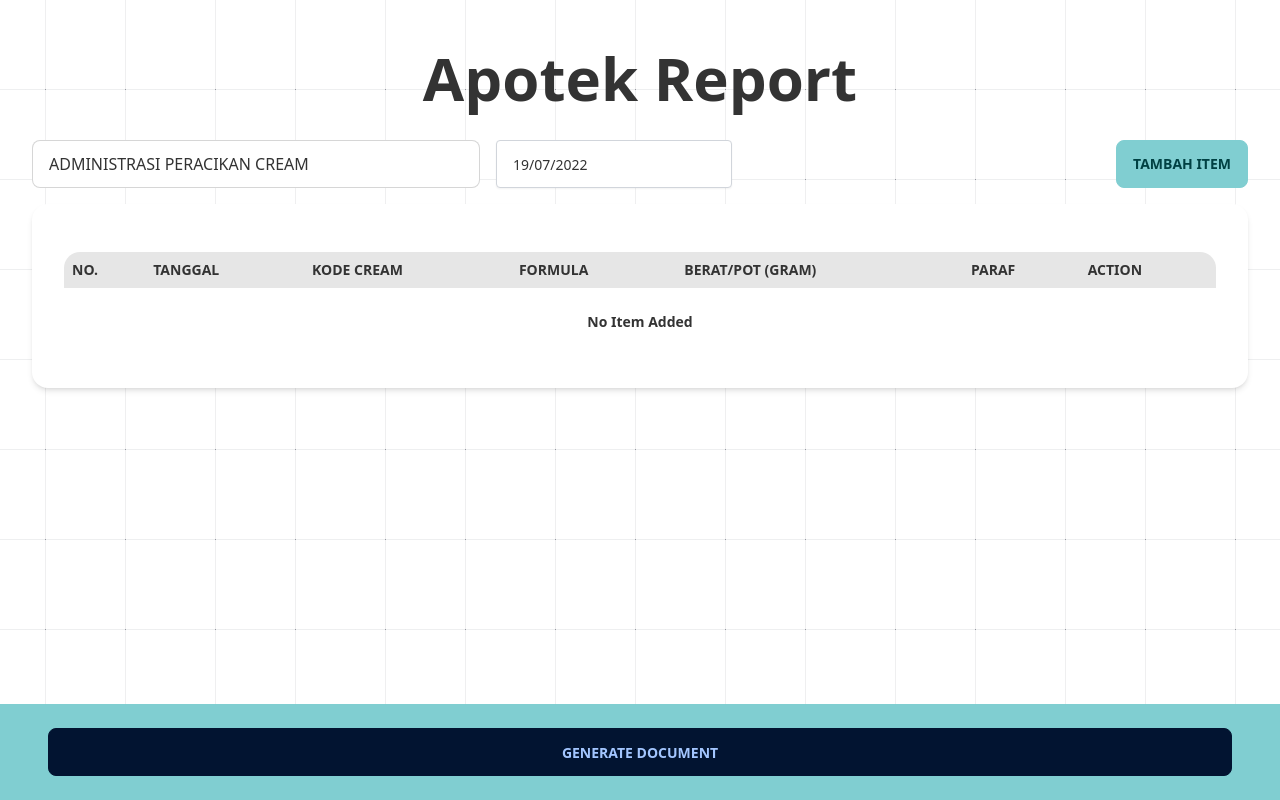
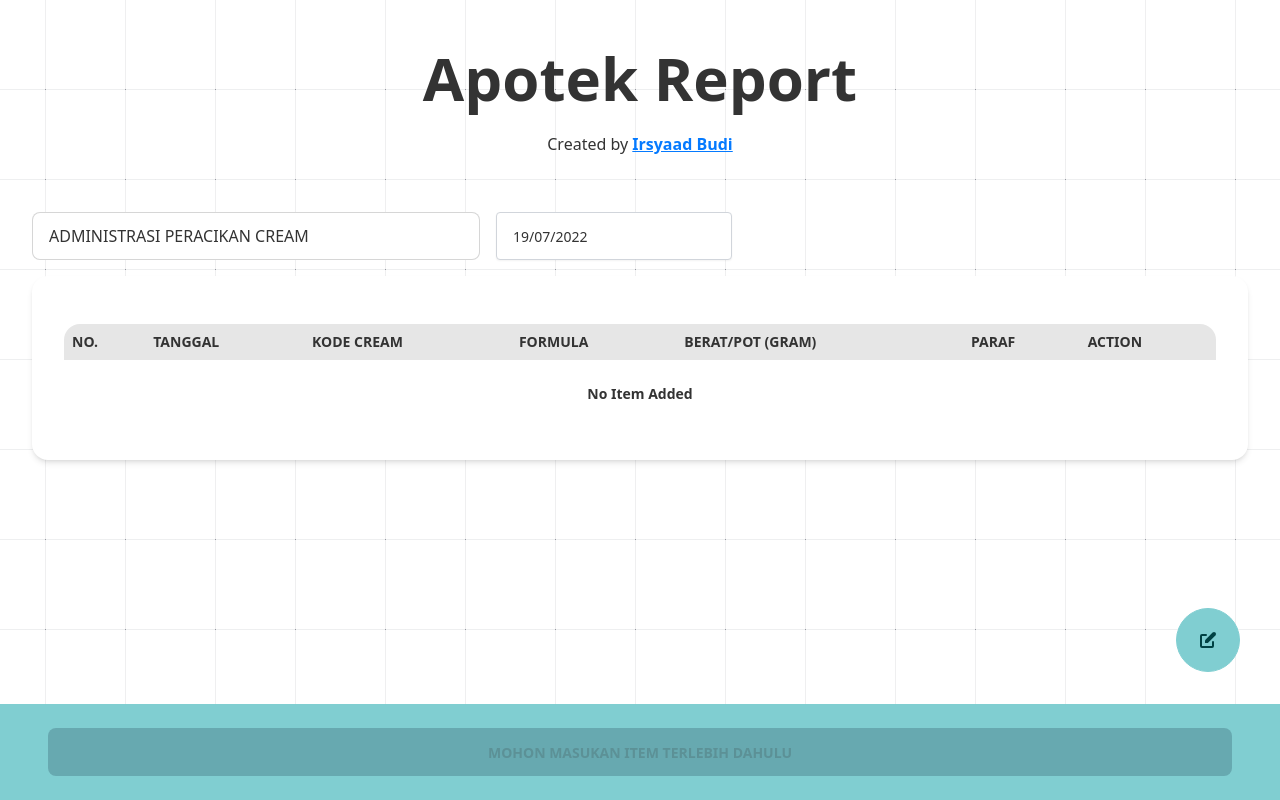
Before and after one commit to irsyaadbp/apotek-report, a React (Vite) app: page / in a window 1280 px wide. Built offline with nearby package versions, Linux system fonts and the light colour scheme.

Commit message:
feat: add author

```diff
--- a/src/App.jsx
+++ b/src/App.jsx
@@ -79,6 +79,11 @@ function App() {
     })).sort((a, b) => (a.paraf > b.paraf ? -1 : 1));
 
     setItems((old) => [...old, ...dataItem]);
+    setData({ kodeCream: "", formula: "", pot: "", paraf: "", jumlah: null });
+  };
+
+  const onCancelAddItem = () => {
+    setData({ kodeCream: "", formula: "", pot: "", paraf: "", jumlah: null });
   };
 
   const onChangeJumlah = (index) => (e) => {
@@ -90,9 +95,10 @@ function App() {
         jumlah: +value,
         potTotal: newData[index].potTotal.map((__, index) => {
           const pot = newData?.[index]?.pot?.[index];
-          const isInt = pot % 1 === 0;
+          const calculate = +value * +pot;
+          const isInt = calculate % 1 === 0;
 
-          return isInt ? +value * +pot : (+value * +pot).toPrecision(3);
+          return isInt ? calculate : calculate.toPrecision(3);
         }),
       };
 
@@ -384,9 +390,22 @@ function App() {
 
   return (
     <div className="container pb-56">
-      <div className="hero">
-        <div className="hero-content text-center">
-          <h1 className="text-6xl font-bold">Apotek Report</h1>
+      <div class="hero">
+        <div class="hero-content text-center">
+          <div class="max-w-md">
+            <h1 class="text-6xl font-bold">Apotek Report</h1>
+            <p class="py-6 font-light">
+              Created by{" "}
+              <a
+                href="http://instagram.com/irsyaadbp"
+                target="_blank"
+                rel="noopener noreferrer"
+                class="link link-primary font-bold"
+              >
+                Irsyaad Budi
+              </a>
+            </p>
+          </div>
         </div>
       </div>
       <div className="flex flex-col lg:flex-row gap-4 mt-4">
@@ -396,9 +415,9 @@ function App() {
           value={title}
           onChange={(e) => setTitle(e.target.value)}
           name="title"
-          className="input input-bordered w-full max-w-md"
+          className="input input-bordered w-full lg:max-w-md"
         />
-        <div className="max-w-xs relative">
+        <div className="lg:max-w-xs relative">
           <DatePicker
             selected={date}
             onChange={(date) => {
@@ -411,12 +430,6 @@ function App() {
             previousMonthButtonLabel="<"
             popperClassName="react-datepicker-right"
           />
-        </div>
-
-        <div className="text-right" style={{ flex: 1 }}>
-          <label className="btn btn-success my-2 lg:my-0" htmlFor="my-modal-6">
-            Tambah Item
-          </label>
         </div>
       </div>
 
@@ -439,7 +452,7 @@ function App() {
                 {items.length ? (
                   items.map((item, index) => (
                     <tr key={`item-${item.kodeCream}-${index}`}>
-                      <td>{index + 1}</td>
+                      <th>{index + 1}</th>
                       <td>{moment(date).format("DD/MM/YYYY")}</td>
                       <td>
                         {item.kodeCream}{" "}
@@ -541,19 +554,57 @@ function App() {
           </div>
         </div>
       </div>
+      <div className="fixed right-6 bottom-28 lg:bottom-32 lg:right-10">
+        <div
+          className="tooltip tooltip-success tooltip-left"
+          data-tip="Add Item"
+        >
+          <label
+            className="btn btn-lg btn-circle btn-success"
+            htmlFor="modal-add-item"
+          >
+            <svg
+              xmlns="http://www.w3.org/2000/svg"
+              className="h-5 w-5"
+              viewBox="0 0 20 20"
+              fill="currentColor"
+            >
+              <path d="M17.414 2.586a2 2 0 00-2.828 0L7 10.172V13h2.828l7.586-7.586a2 2 0 000-2.828z" />
+              <path
+                fillRule="evenodd"
+                d="M2 6a2 2 0 012-2h4a1 1 0 010 2H4v10h10v-4a1 1 0 112 0v4a2 2 0 01-2 2H4a2 2 0 01-2-2V6z"
+                clipRule="evenodd"
+              />
+            </svg>
+          </label>
+        </div>
+      </div>
 
-      <div className="btm-nav bg-success p-12">
+      <div className="btm-nav bg-success p-12 z-20">
         <button
           className={`btn ${loading ? "loading" : ""}`}
           onClick={onGenerateDoc}
+          disabled={!items.length}
         >
-          {loading ? "Generating..." : "Generate Document"}
+          {!items.length
+            ? "Mohon masukan item terlebih dahulu"
+            : loading
+            ? "Generating..."
+            : "Generate Document"}
         </button>
       </div>
 
-      <input type="checkbox" id="my-modal-6" className="modal-toggle" />
+      {/* MODAL ADD ITEM */}
+      <input type="checkbox" id="modal-add-item" className="modal-toggle" />
       <div className="modal modal-bottom sm:modal-middle">
-        <div className="modal-box">
+        <div className="modal-box relative">
+          <label
+            htmlFor="modal-add-item"
+            className="btn btn-sm btn-circle absolute right-2 top-2"
+            onClick={onCancelAddItem}
+          >
+            ✕
+          </label>
           <h3 className="font-bold text-lg">Add Item</h3>
           <div className="grid grid-cols-1 gap-4">
             <div className="form-control w-full">
@@ -613,10 +664,14 @@ function App() {
             </div>
           </div>
           <div className="modal-action">
-            <label htmlFor="my-modal-6" className="btn btn-ghost">
+            <label
+              htmlFor="modal-add-item"
+              className="btn btn-ghost"
+              onClick={onCancelAddItem}
+            >
               Cancel
             </label>
-            <label htmlFor="my-modal-6" className="btn" onClick={onAddItem}>
+            <label htmlFor="modal-add-item" className="btn" onClick={onAddItem}>
               Save
             </label>
           </div>
```
